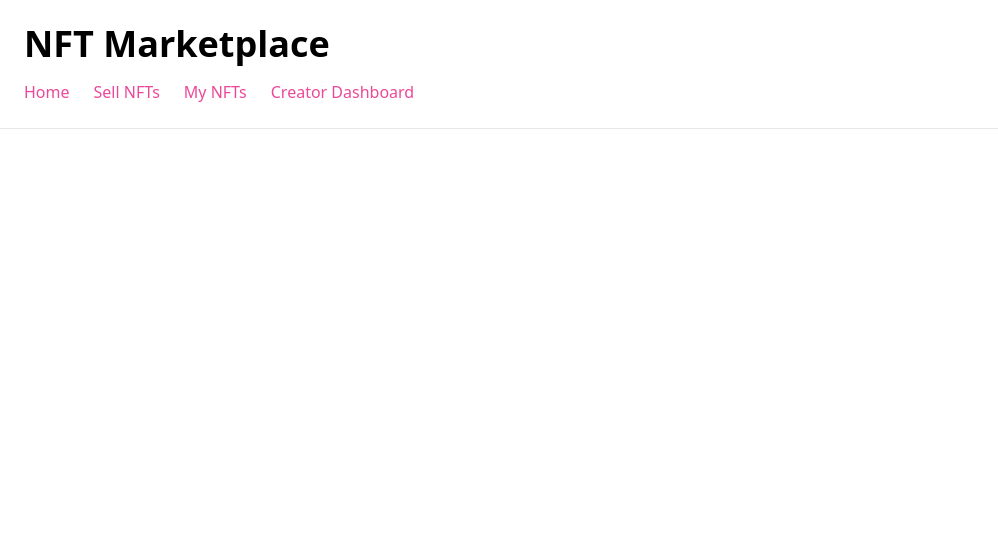
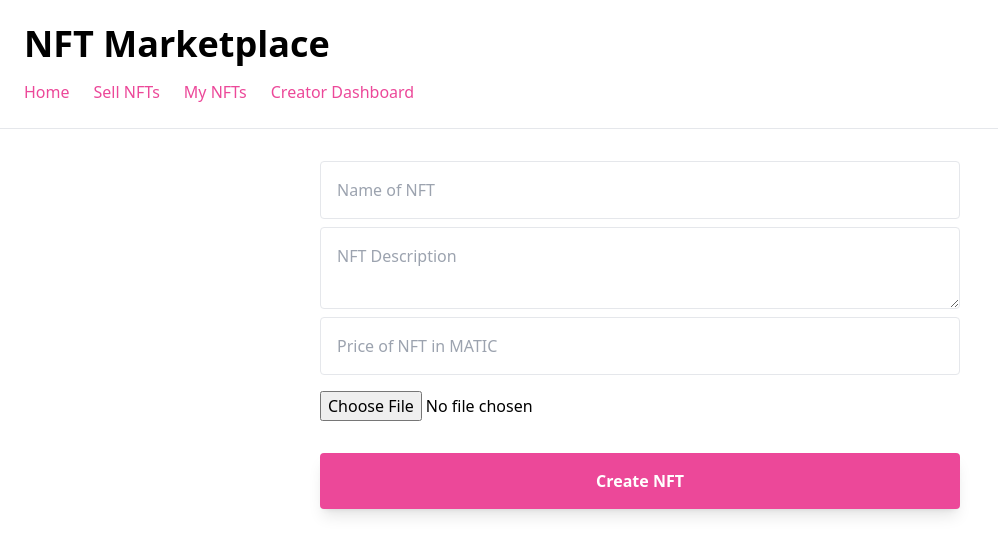
Before and after one commit to eedelosreyes2/nft-marketplace, a Next.js app: page /create-item in a window 1280 px wide. Shown: the top 554 px of the page, without its empty margins (0-998 px from the left). Built offline with nearby package versions, Linux system fonts and the light colour scheme; what ipfs-http-client would draw is missing.

Commit message:
create-item

```diff
--- a/pages/create-item.js
+++ b/pages/create-item.js
@@ -33,5 +33,81 @@ export default function CreateItem() {
     }
   }
 
-  return <div></div>;
+  async function createItem() {
+    const { name, description, price } = formInput;
+    if (!name || !description || !price || !fileUrl) return;
+    const data = JSON.stringify({ name, description, image: fileUrl });
+
+    try {
+      const added = await client.add(data);
+      const url = `https://ipfs.infura.io/ipfs/${added.path}`;
+
+      createSale(url);
+    } catch (e) {
+      console.log('Error uploading file: ', error);
+    }
+  }
+
+  async function createSale() {
+    const web3Modal = new Web3Modal();
+    const connection = await web3Modal.connect();
+    const provider = new ethers.providers.Web3Provider(connection);
+    const signer = provider.getSigner();
+
+    let contract = new ethers.Contract(nftAddress, NFT.abi, signer);
+    let transaction = await contract.createToken(url);
+    let tx = await transaction.wait();
+
+    let event = tx.events[0];
+    let value = event.args[2];
+    let tokenId = value.toNumber();
+
+    const price = ethers.utils.parseUnits(formInput.price, 'ether');
+
+    contract = new ethers.Contract(nftMarketAddress, Market.abi, signer);
+    let listingPrice = await contract.listingPrice();
+    listingPrice = listingPrice.toString();
+
+    transaction = await contract.createMarketIten(nftAddress, tokenId, price, {
+      value: listingPrice,
+    });
+    await transaction.wait();
+    router.push('/');
+  }
+
+  return (
+    <div className="flex justify-center">
+      <div className="w-1/2 flex flex-col pb-12">
+        <input
+          placeholder="Name of NFT"
+          className="mt-8 border rounded p-4"
+          onChange={(e) =>
+            updateFormInput({ ...formInput, name: e.target.value })
+          }
+        />
+        <textarea
+          placeholder="NFT Description"
+          className="mt-2 border rounded p-4"
+          onChange={(e) =>
+            updateFormInput({ ...formInput, description: e.target.value })
+          }
+        />
+        <input
+          placeholder="Price of NFT in MATIC"
+          className="mt-2 border rounded p-4"
+          onChange={(e) =>
+            updateFormInput({ ...formInput, price: e.target.value })
+          }
+        />
+        <input type="file" name="NFT" className="my-4" onChange={onChange} />
+        {fileUrl && <img className="rounded mt-4" width="350" src={fileUrl} />}
+        <button
+          onClick={createItem}
+          className="font-bold mt-4 bg-pink-500 text-white rounded p-4 shadow-lg"
+        >
+          Create NFT
+        </button>
+      </div>
+    </div>
+  );
 }
```
